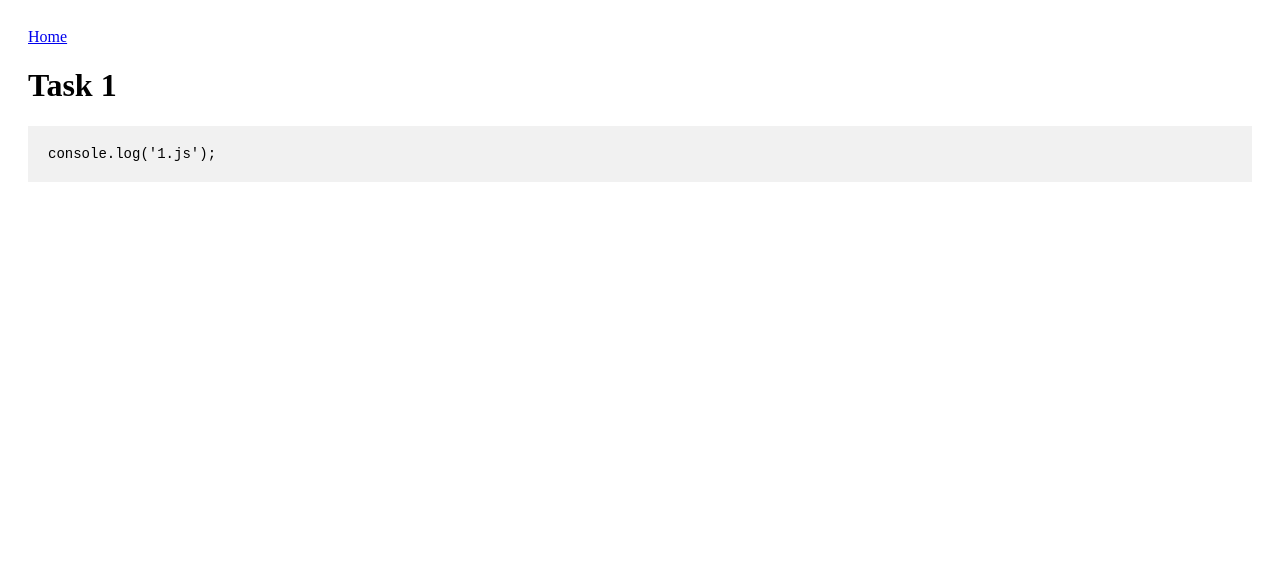
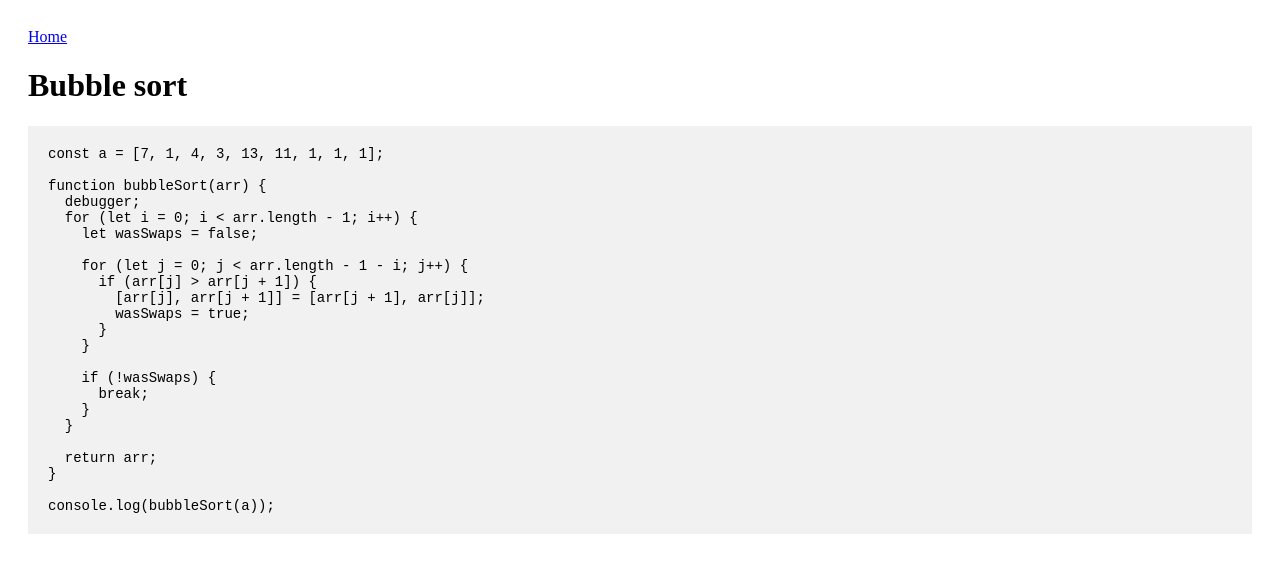
Before and after one commit to YuryDemidov/yandex-shri__algo-hackathon, a website: page src/pages/1.html in a window 1280 px wide. Drawn offline with Linux system fonts and the light colour scheme.

Commit message:
Bubble sort

```diff
--- a/src/js/1.js
+++ b/src/js/1.js
@@ -1 +1,23 @@
-console.log('1.js');
+const a = [7, 1, 4, 3, 13, 11, 1, 1, 1];
+
+function bubbleSort(arr) {
+  debugger;
+  for (let i = 0; i < arr.length - 1; i++) {
+    let wasSwaps = false;
+
+    for (let j = 0; j < arr.length - 1 - i; j++) {
+      if (arr[j] > arr[j + 1]) {
+        [arr[j], arr[j + 1]] = [arr[j + 1], arr[j]];
+        wasSwaps = true;
+      }
+    }
+
+    if (!wasSwaps) {
+      break;
+    }
+  }
+
+  return arr;
+}
+
+console.log(bubbleSort(a));
--- a/src/pages/1.html
+++ b/src/pages/1.html
@@ -4,7 +4,7 @@
     <meta charset="UTF-8">
     <meta name="viewport" content="width=device-width, initial-scale=1.0, maximum-scale=1.0">
     <meta http-equiv="X-UA-Compatible" content="ie=edge">
-    <title>Task 1</title>
+    <title>Bubble sort</title>
     <style>
       body {
         padding: 20px;
@@ -19,7 +19,7 @@
   </head>
   <body>
     <a href='../index.html'>Home</a>
-    <h1>Task 1</h1>
+    <h1>Bubble sort</h1>
     <pre id='codeOutput'></pre>
     <script id='taskScript' src='../js/1.js'></script>
     <script src='../js/helper.js'></script>
```
